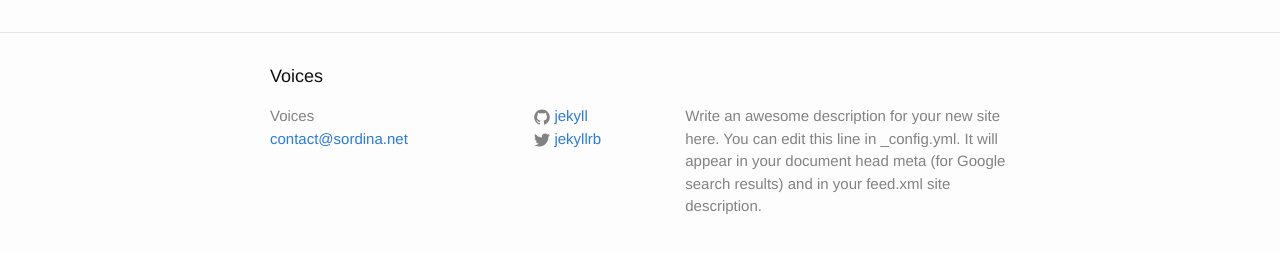
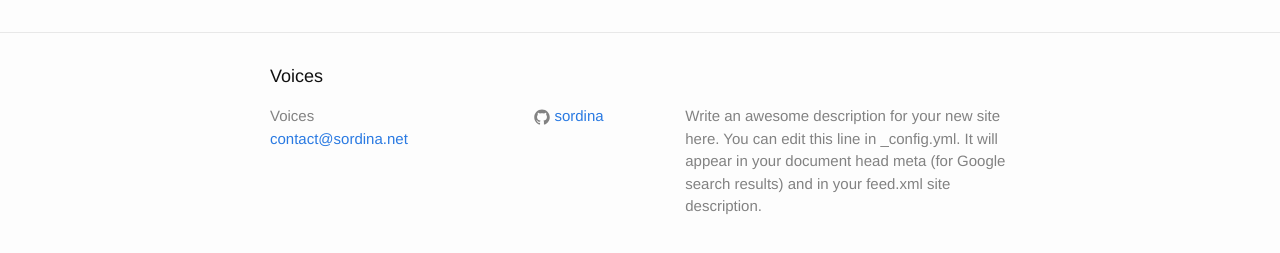
Before and after one commit to sordina/sordina.github.io, a Jekyll site: the page built from index.html, in a window 1280 px wide. Shown: the part 174-427 px from the top of the page. Built offline with Jekyll 4.4.1, drawn with Linux system fonts in a browser that asks for light colours.

Commit message:
changing git name

```diff
--- a/_config.yml
+++ b/_config.yml
@@ -7,8 +7,7 @@ description: >
   Google search results) and in your feed.xml site description.
 baseurl: "" # the subpath of your site, e.g. /blog/
 url: "http://yourdomain.com" # the base hostname & protocol for your site
-twitter_username: jekyllrb
-github_username:  jekyll
+github_username: sordina
 
 # Build settings
 markdown: kramdown
```
